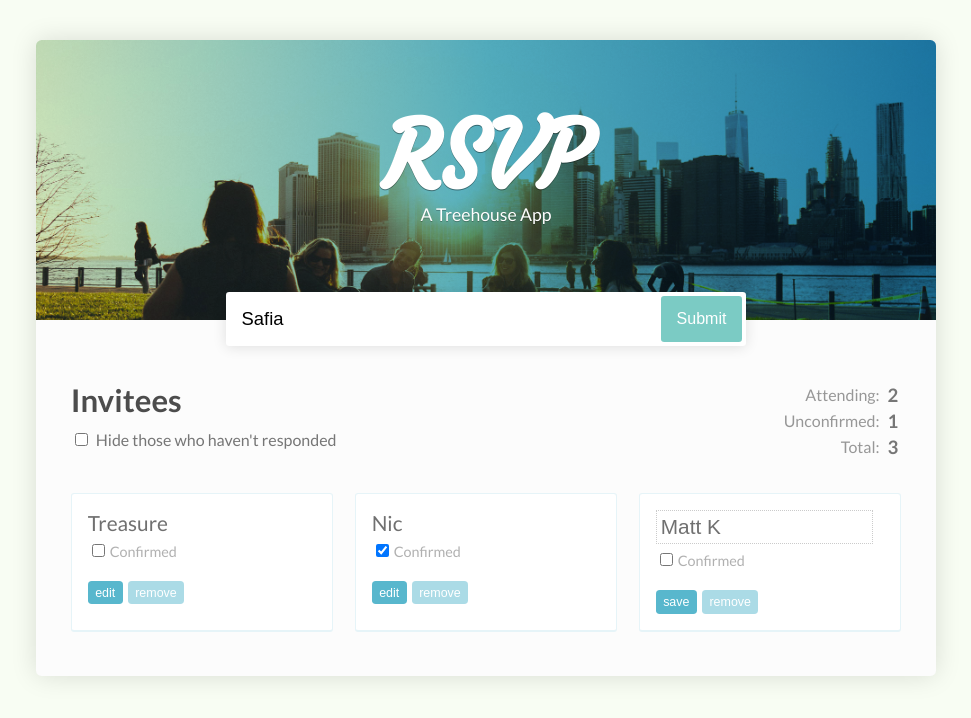
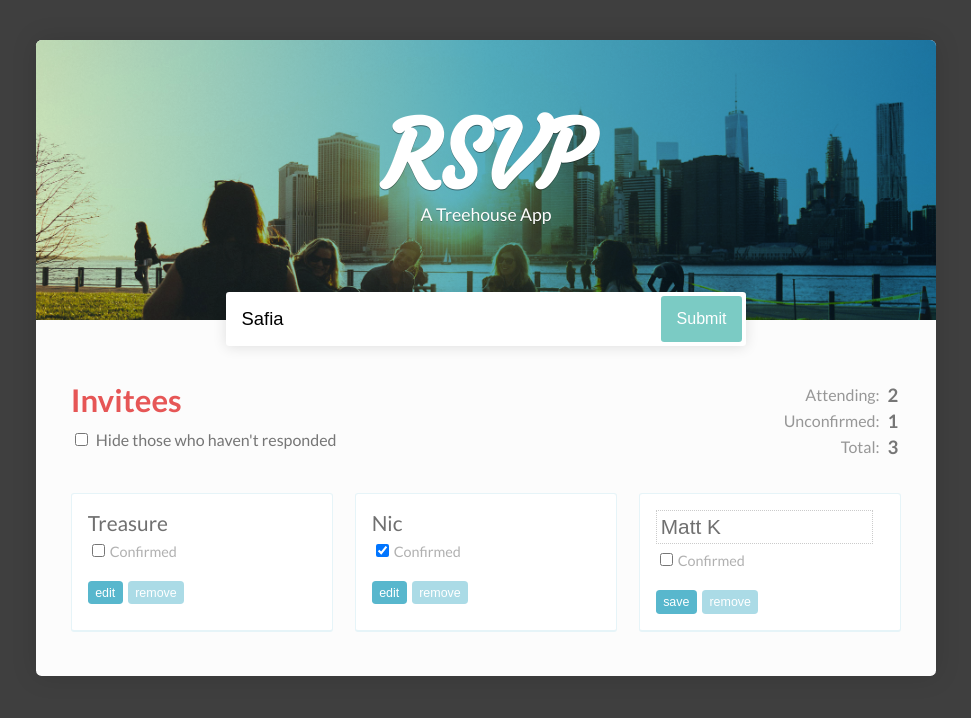
Before and after one commit to Arlingor/RSVPapp, a React (Create React App) app: page / in a window 1280 px wide. Shown: the top 718 px of the page, without its empty margins (154-1125 px from the left). Built offline with nearby package versions, Linux system fonts and the light colour scheme.

Commit message:
backgroundChange

```diff
--- a/src/index.css
+++ b/src/index.css
@@ -9,8 +9,8 @@
 
 body {
   font-family: 'Lato', sans-serif;
-  color: #4c4c4c;
-  background: #f8fdf3;
+  color: #e65656;
+  background: #3f3f3f;
 }
 
 .App {
```
